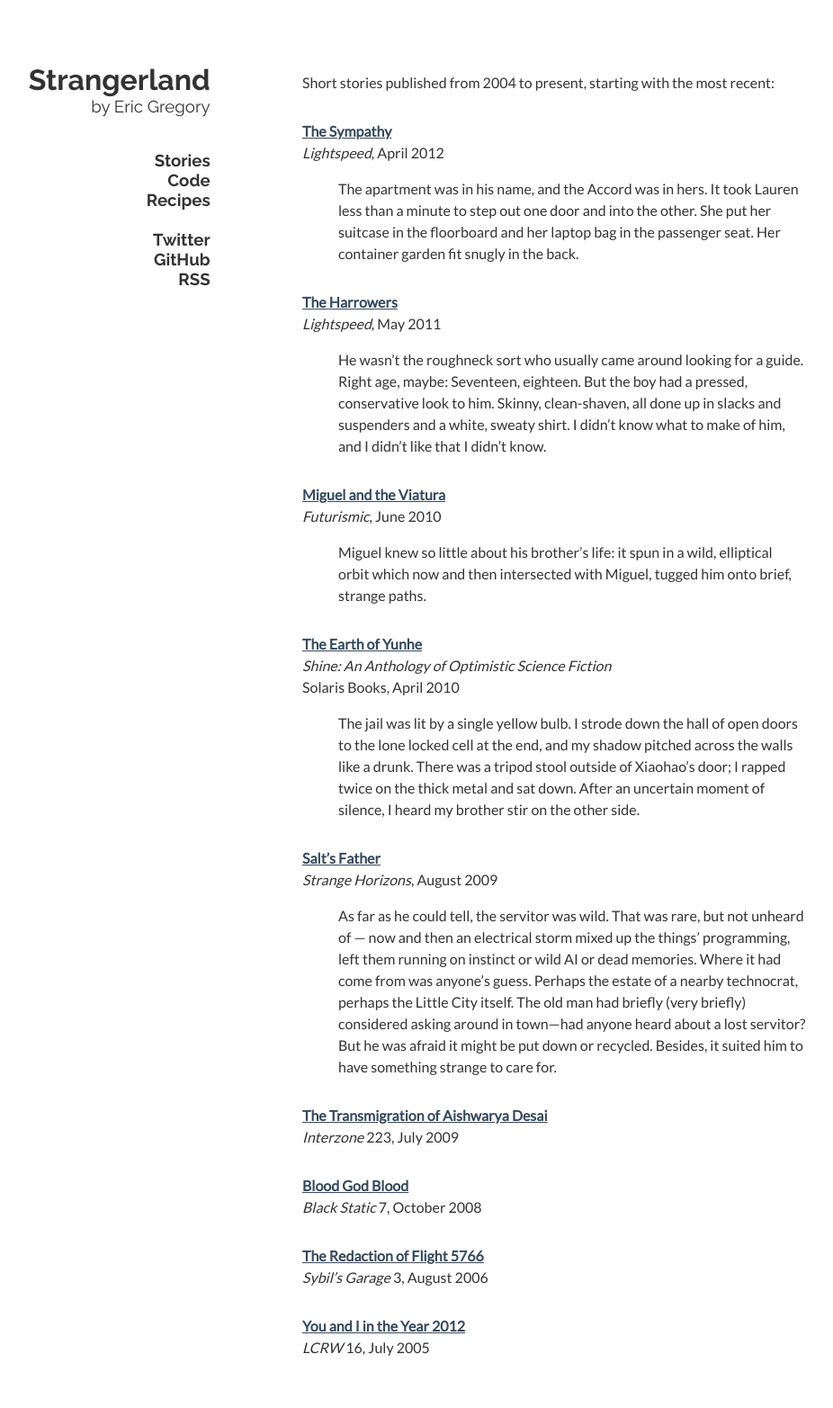
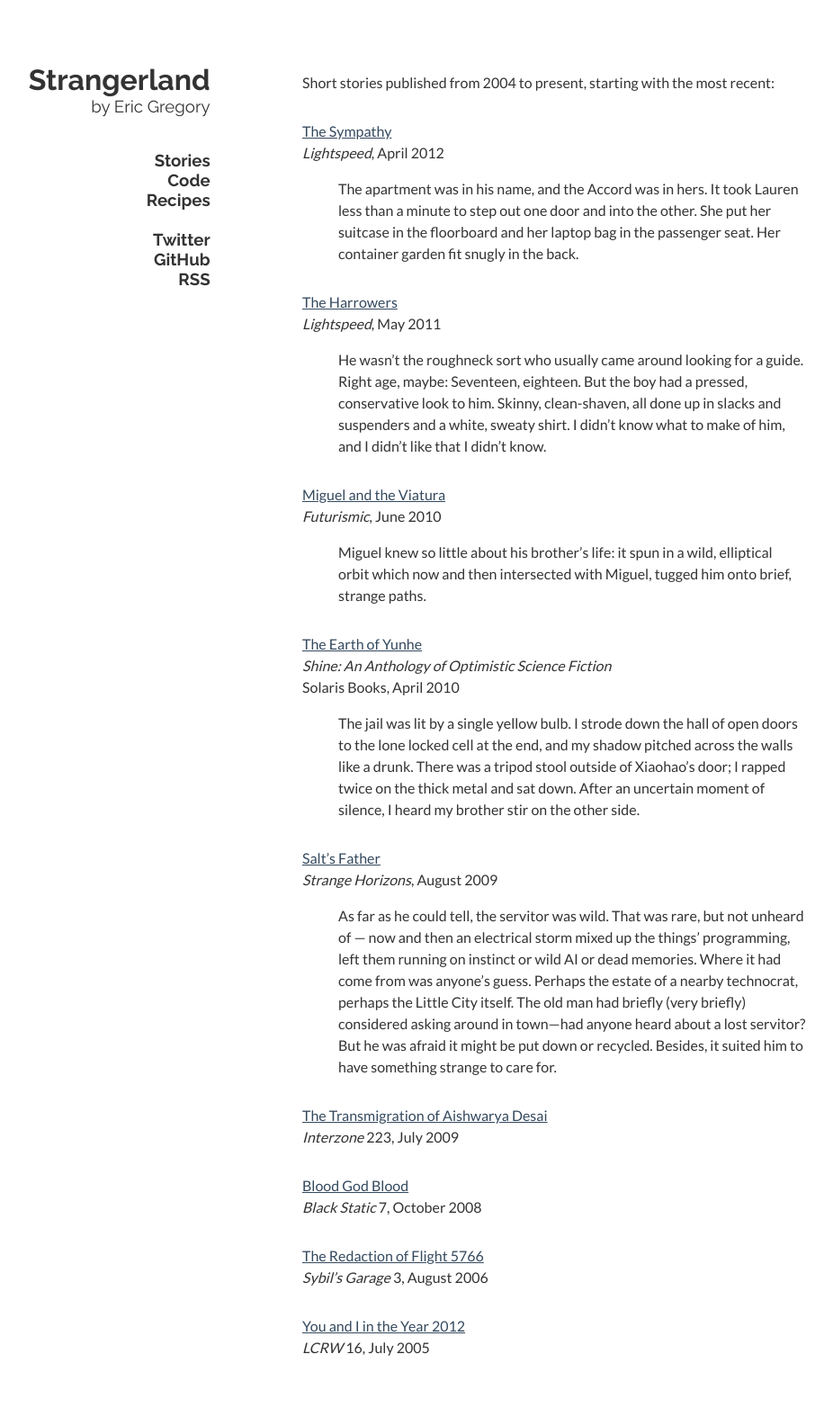
Before and after one commit to ericgregory/ericgregory.github.com, a Jekyll site: the page built from Stories.md, in a window 1280 px wide. Shown: the whole page at 90% size, without its empty margins (112-1038 px from the left). Built offline with Jekyll 4.4.1, drawn with Linux system fonts in a browser that asks for light colours; Markdown is read by kramdown in place of the engine named in the settings.

```diff
--- a/Stories.md
+++ b/Stories.md
@@ -7,7 +7,7 @@ Short stories published from 2004 to present, starting with the most recent:
 <div style="margin-top: 30px;">
 </div>
 
-**[The Sympathy](http://www.lightspeedmagazine.com/fiction/the-sympathy/)**
+[The Sympathy](http://www.lightspeedmagazine.com/fiction/the-sympathy/)
 <em>Lightspeed</em>, April 2012
 
 > The apartment was in his name, and the Accord was in hers. It took Lauren less than a minute to step out one door and into
@@ -17,7 +17,7 @@ Short stories published from 2004 to present, starting with the most recent:
 <div style="margin-top: 30px;">
 	</div>
 
-**[The Harrowers](http://www.lightspeedmagazine.com/fiction/the-harrowers/)**
+[The Harrowers](http://www.lightspeedmagazine.com/fiction/the-harrowers/)
 <em>Lightspeed</em>, May 2011
 
 > He wasn’t the roughneck sort who usually came around looking for a guide. Right age, maybe: Seventeen, eighteen. But the boy had a pressed, conservative look to him. Skinny, clean-shaven, all done up in slacks and suspenders and a white, sweaty shirt. I didn’t know what to make of him, and I didn’t like that I didn’t know.
@@ -26,7 +26,7 @@ Short stories published from 2004 to present, starting with the most recent:
 <div style="margin-top: 30px;">
 	</div>
 
-**[Miguel and the Viatura](http://futurismic.com/2010/06/01/new-fiction-miguel-and-the-viatura-by-eric-gregory/)**
+[Miguel and the Viatura](http://futurismic.com/2010/06/01/new-fiction-miguel-and-the-viatura-by-eric-gregory/)
 <em>Futurismic</em>, June 2010
 
 > Miguel knew so little about his brother’s life: it spun in a wild, elliptical orbit which now and then intersected with Miguel, tugged him onto brief, strange paths.
@@ -34,7 +34,7 @@ Short stories published from 2004 to present, starting with the most recent:
 <div style="margin-top: 30px;">
 	</div>
 
-**[The Earth of Yunhe]()**
+[The Earth of Yunhe](http://www.amazon.com/Shine-An-Anthology-Optimistic-SF/dp/1906735670/)
 <em>Shine: An Anthology of Optimistic Science Fiction</em>
 Solaris Books, April 2010
 
@@ -43,7 +43,7 @@ Solaris Books, April 2010
 <div style="margin-top: 30px;">
 	</div>
 
-**[Salt’s Father](http://www.strangehorizons.com/2009/20090803/salt-f.shtml)**
+[Salt’s Father](http://www.strangehorizons.com/2009/20090803/salt-f.shtml)
 <em>Strange Horizons</em>, August 2009
 
 >As far as he could tell, the servitor was wild. That was rare, but not unheard of — now and then an electrical storm mixed up the things’ programming, left them running on instinct or wild AI or dead memories. Where it had come from was anyone’s guess. Perhaps the estate of a nearby technocrat, perhaps the Little City itself. The old man had briefly (very briefly) considered asking around in town—had anyone heard about a lost servitor? But he was afraid it might be put down or recycled. Besides, it suited him to have something strange to care for.
@@ -51,23 +51,23 @@ Solaris Books, April 2010
 <div style="margin-top: 30px;">
 	</div>
 
-**[The Transmigration of Aishwarya Desai]()**
+[The Transmigration of Aishwarya Desai]()
 <em>Interzone</em> 223, July 2009
 
 <div style="margin-top: 30px;">
 	</div>
 
-**[Blood God Blood]()**
+[Blood God Blood]()
 <em>Black Static</em> 7, October 2008
 
 <div style="margin-top: 30px;">
 	</div>
 
-**[The Redaction of Flight 5766](http://www.sensesfive.com/sg3.php)**
+[The Redaction of Flight 5766](http://www.sensesfive.com/sg3.php)
 <em>Sybil’s Garage</em> 3, August 2006
 
 <div style="margin-top: 30px;">
 	</div>
 
-**[You and I in the Year 2012](http://lcrw.net/issues/lcrw16.htm)**
+[You and I in the Year 2012](http://lcrw.net/issues/lcrw16.htm)
 <em>LCRW</em> 16, July 2005
```
